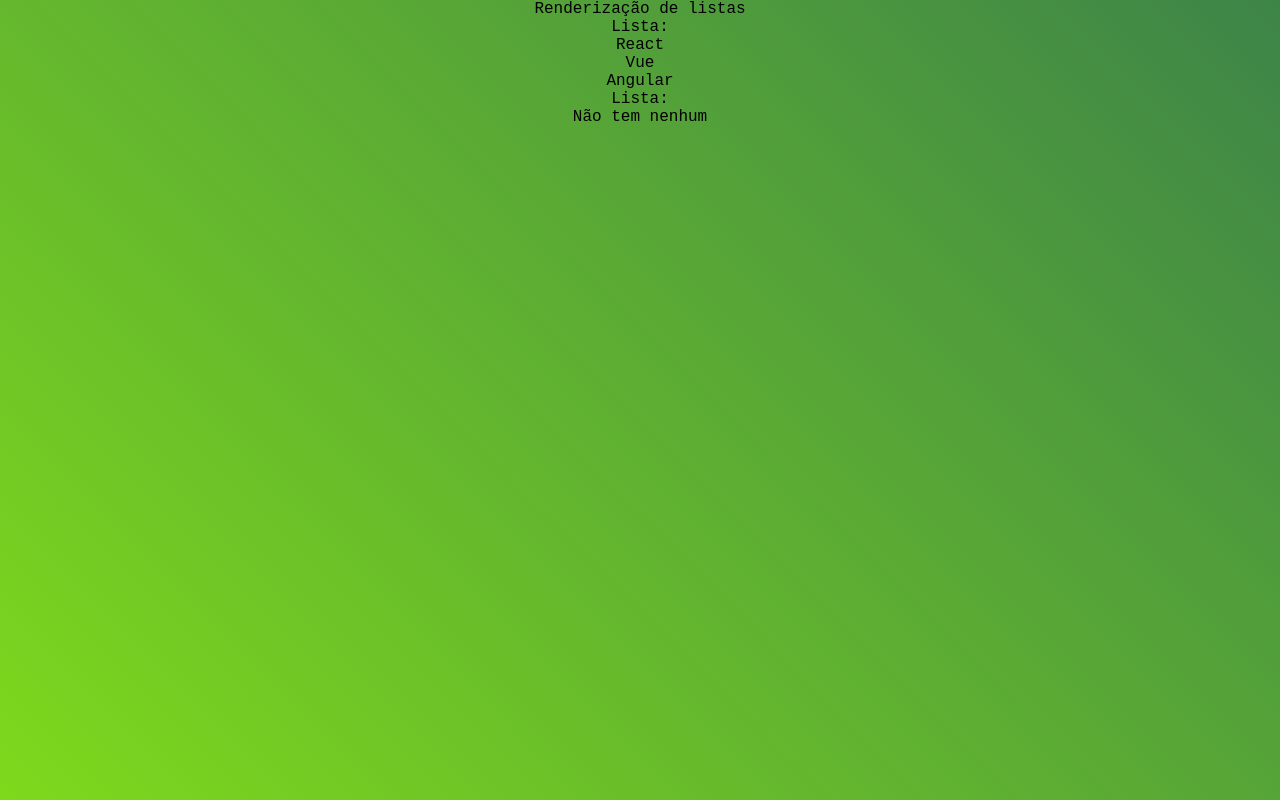
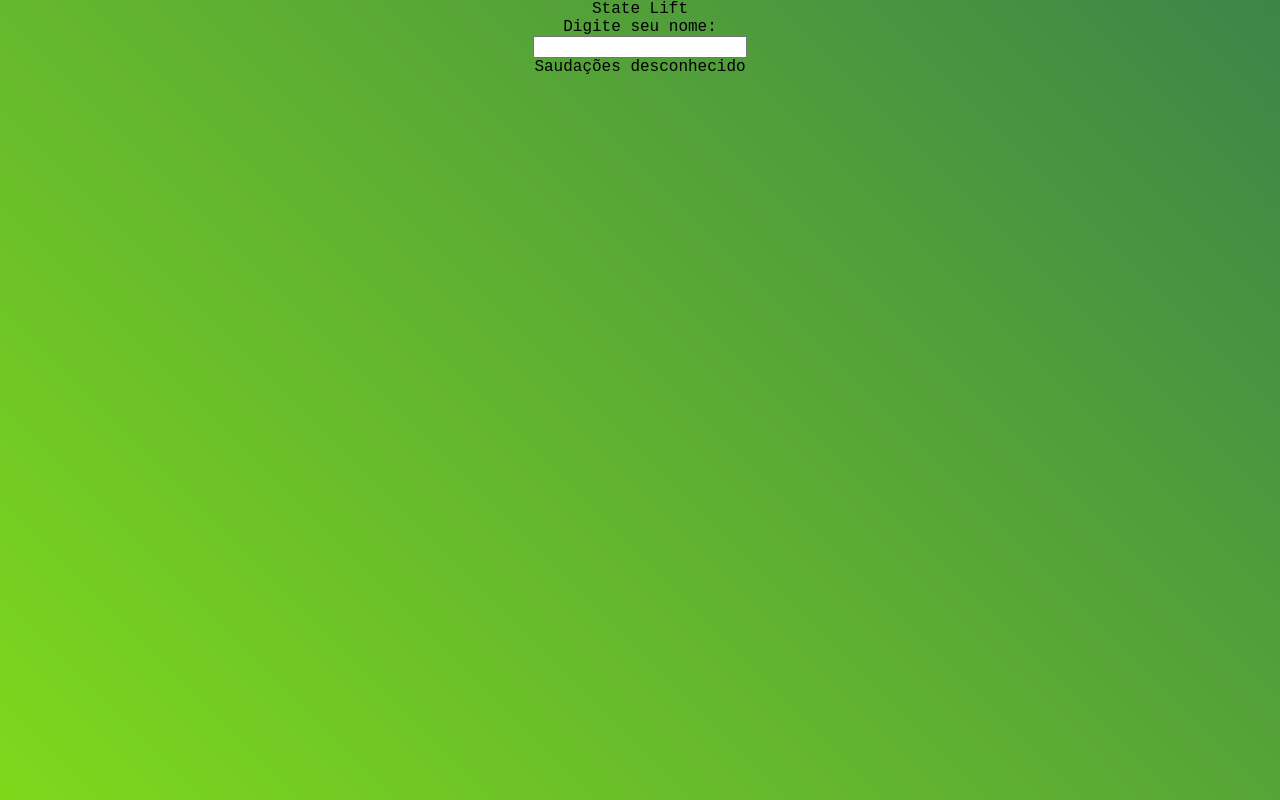
Before and after one commit to WeslleySturmer/exercicios_react, a React (Create React App) app in the folder curso_react/my-project/: page / in a window 1280 px wide. Built offline with nearby package versions, Linux system fonts and the light colour scheme; a web font is replaced by a local one.

Commit message:
Aula 14 - State lifting

```diff
--- a/curso_react/my-project/src/App.js
+++ b/curso_react/my-project/src/App.js
@@ -1,14 +1,16 @@
+import { useState } from 'react';
 import './App.css';
-import OutraLista from './components/OutraLista';
+import SeuNome from './components/SeuNome';
+import Saudacao from './components/Saudacao';
 
 function App() {
 
-  const meusItens = ['React', 'Vue', 'Angular']
+  const [ nome, setNome ] = useState('')
   return (
     <div className="App">
-      <h1>Renderização de listas</h1>
-      <OutraLista itens={meusItens} />
-      <OutraLista itens={[]} />
+      <h1>State Lift</h1>
+      <SeuNome setNome={setNome}/>
+      <Saudacao nome={nome}/>
     </div>
   );
 }
--- /dev/null
+++ b/curso_react/my-project/src/components/Saudacao.js
@@ -0,0 +1,11 @@
+function Saudacao({ nome }){
+    return(
+        <>
+            <p>{
+                nome.length == 0 ? ('Saudações desconhecido') : (`Saudações ${nome}`)
+                }</p>
+        </>
+    )
+}
+
+export default Saudacao
--- /dev/null
+++ b/curso_react/my-project/src/components/SeuNome.js
@@ -0,0 +1,14 @@
+function SeuNome({ setNome }){
+    function changeHandler(e){
+        setNome(e.target.value)
+    }
+
+    return(
+        <div>
+            <p>Digite seu nome:</p>
+            <input type="text" onChange={changeHandler}></input>
+        </div>
+    )
+}
+
+export default SeuNome
```
